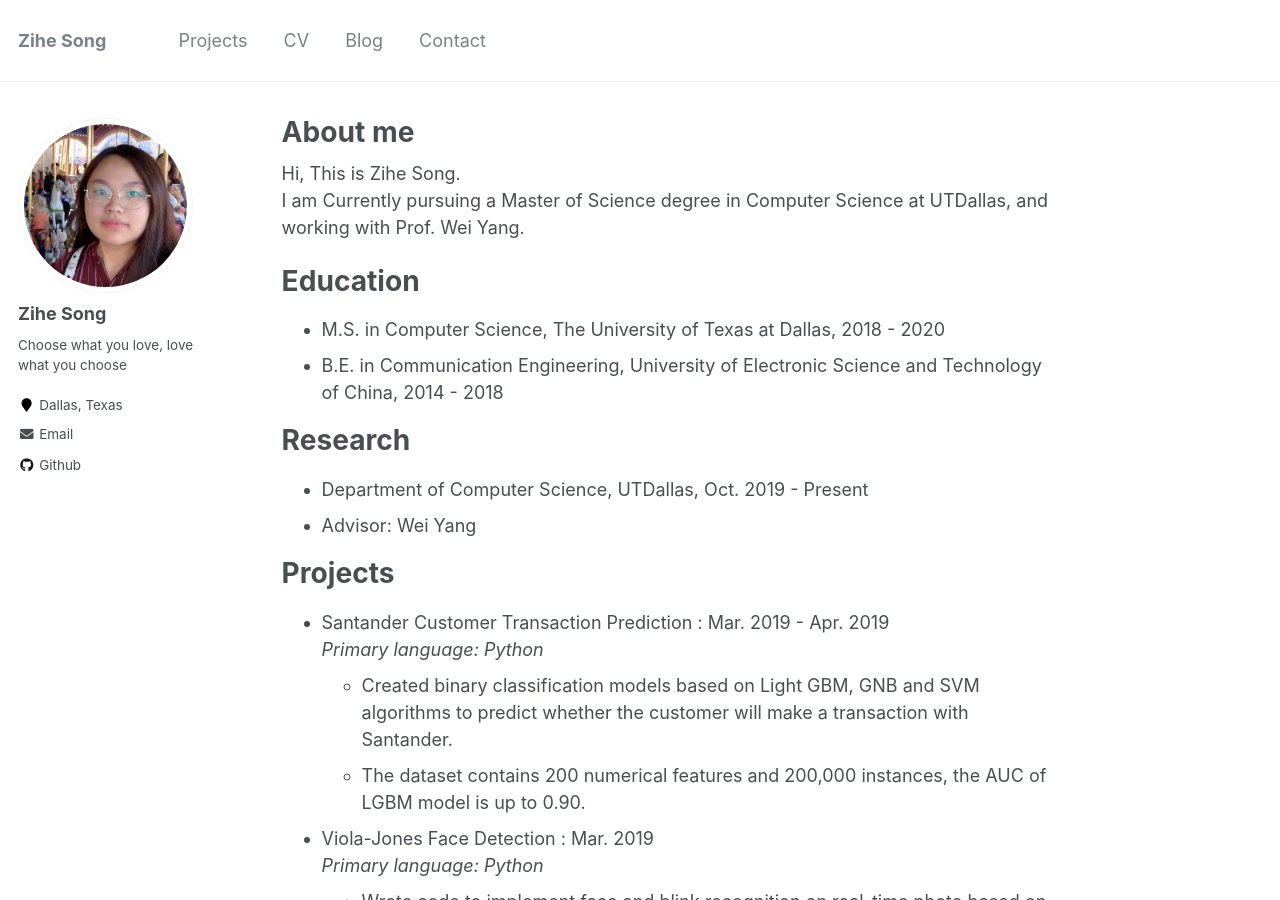
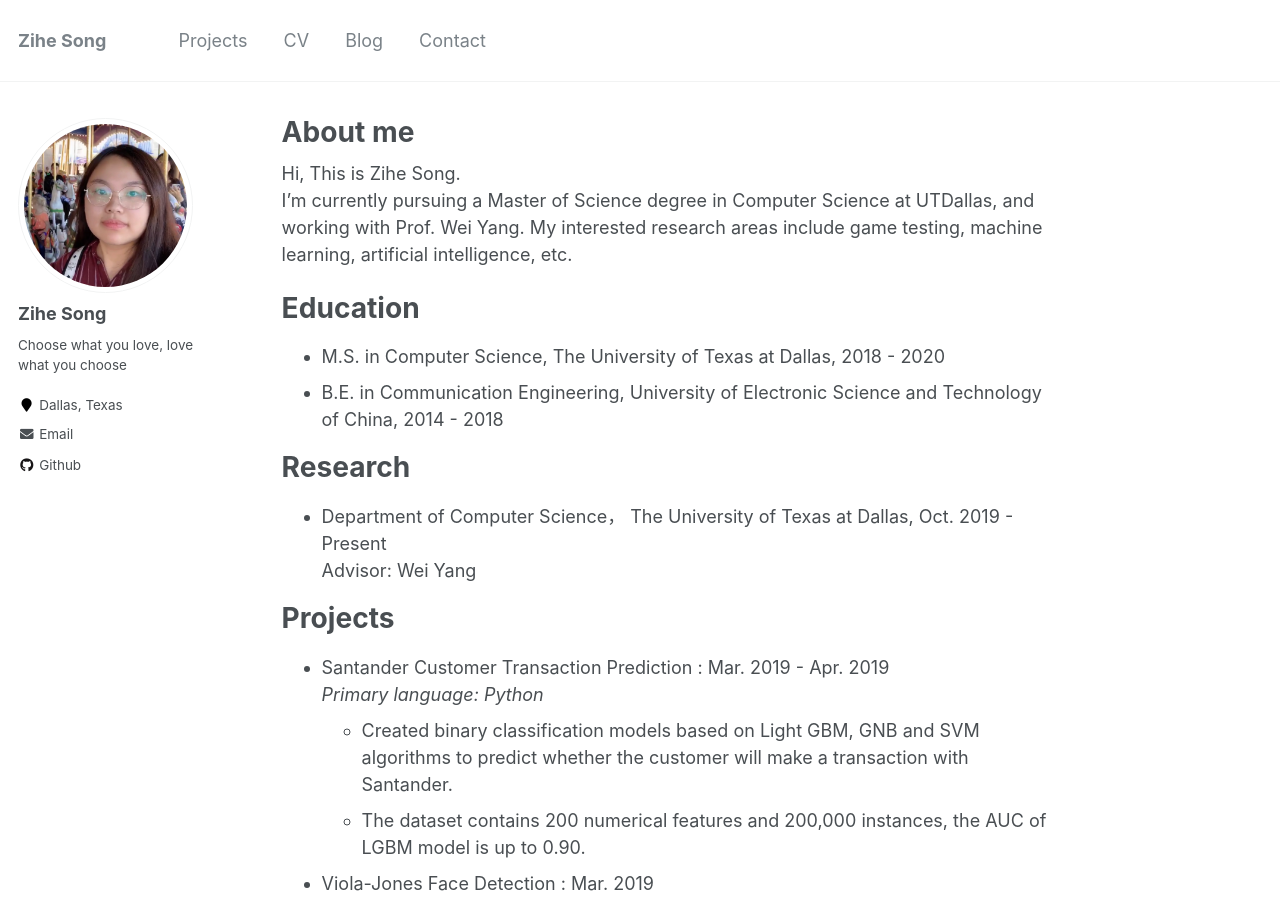
Before and after one commit to zihesong/zihesong.github.io, a Jekyll site: the page built from _pages/about.md, in a window 1280 px wide and 900 px high. Built offline with Jekyll 4.4.1, drawn with Linux system fonts in a browser that asks for light colours.

Commit message:
Update about.md

```diff
--- a/_pages/about.md
+++ b/_pages/about.md
@@ -9,7 +9,7 @@
 ---
 
   Hi, This is Zihe Song. <br>
-  I am Currently pursuing a Master of Science degree in Computer Science at UTDallas, and working with Prof. Wei Yang.
+  I'm currently pursuing a Master of Science degree in Computer Science at UTDallas, and working with Prof. Wei Yang. My interested research areas include game testing, machine learning, artificial intelligence, etc.
 
 
 Education
@@ -20,8 +20,8 @@
 
 Research
 ======
-* Department of Computer Science, UTDallas, Oct. 2019 - Present
-* Advisor: Wei Yang
+* Department of Computer Science， The University of Texas at Dallas, Oct. 2019 - Present <br>
+Advisor: Wei Yang
 
 
 Projects
```
